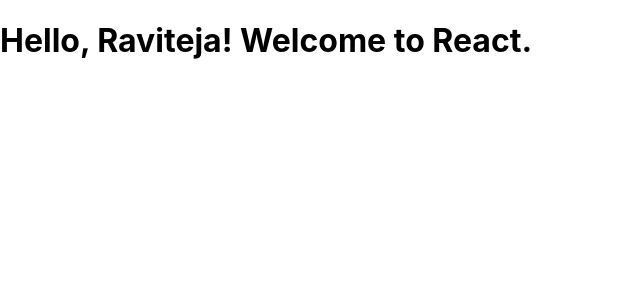
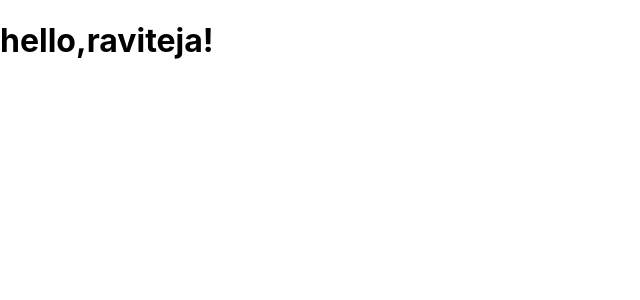
Before and after one commit to tejakoheda/week1_day4, a React (Create React App) app: page / in a window 1280 px wide. Shown: the top 300 px of the page, without its empty margins (0-640 px from the left). Built offline with nearby package versions, Linux system fonts and the light colour scheme.

Commit message:
practicing jsx

```diff
--- a/src/App.js
+++ b/src/App.js
@@ -1,10 +1,5 @@
-import './App.css';
-
-
-
-
-function App() {
-  const name = "Raviteja";
-  return <h1>Hello, {name}! Welcome to React.</h1>;
+function App(){
+  let names="raviteja"
+  return <h1>hello,{names}!</h1>
 }
 export default App;
```
